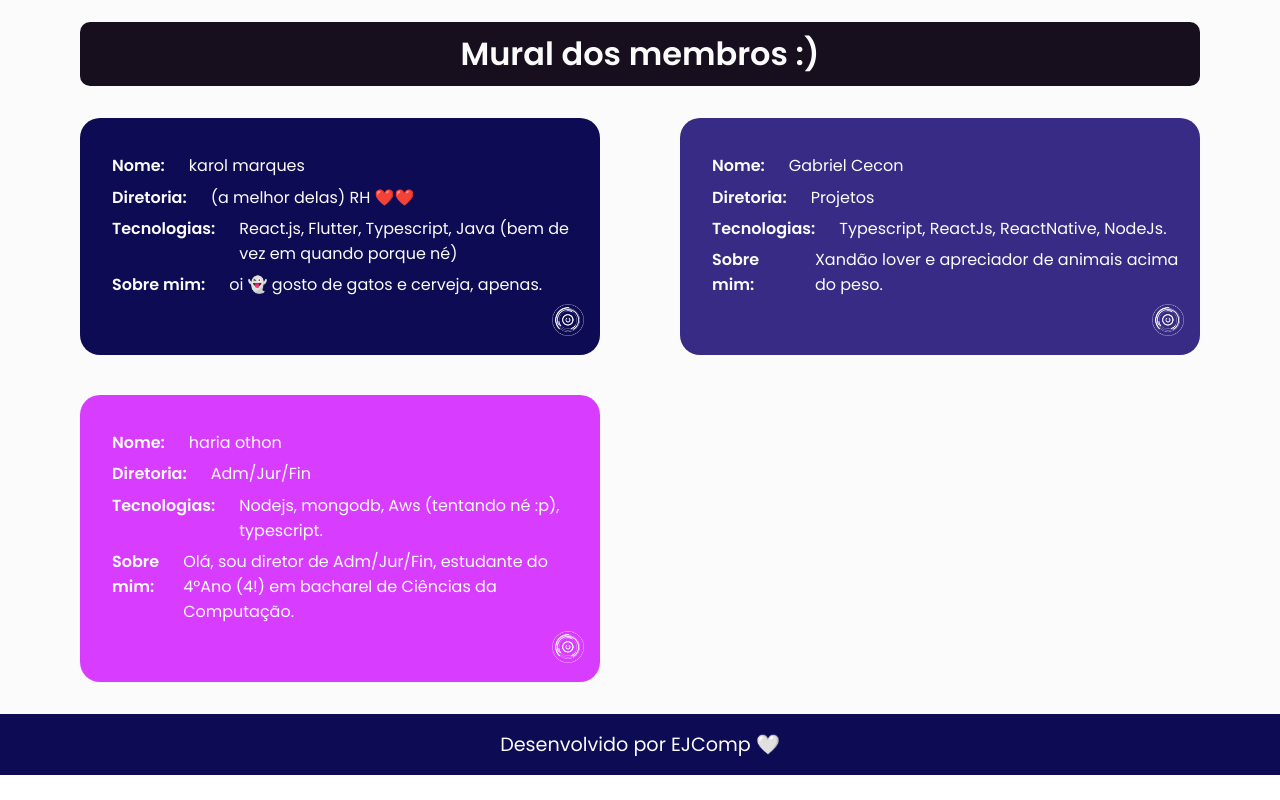
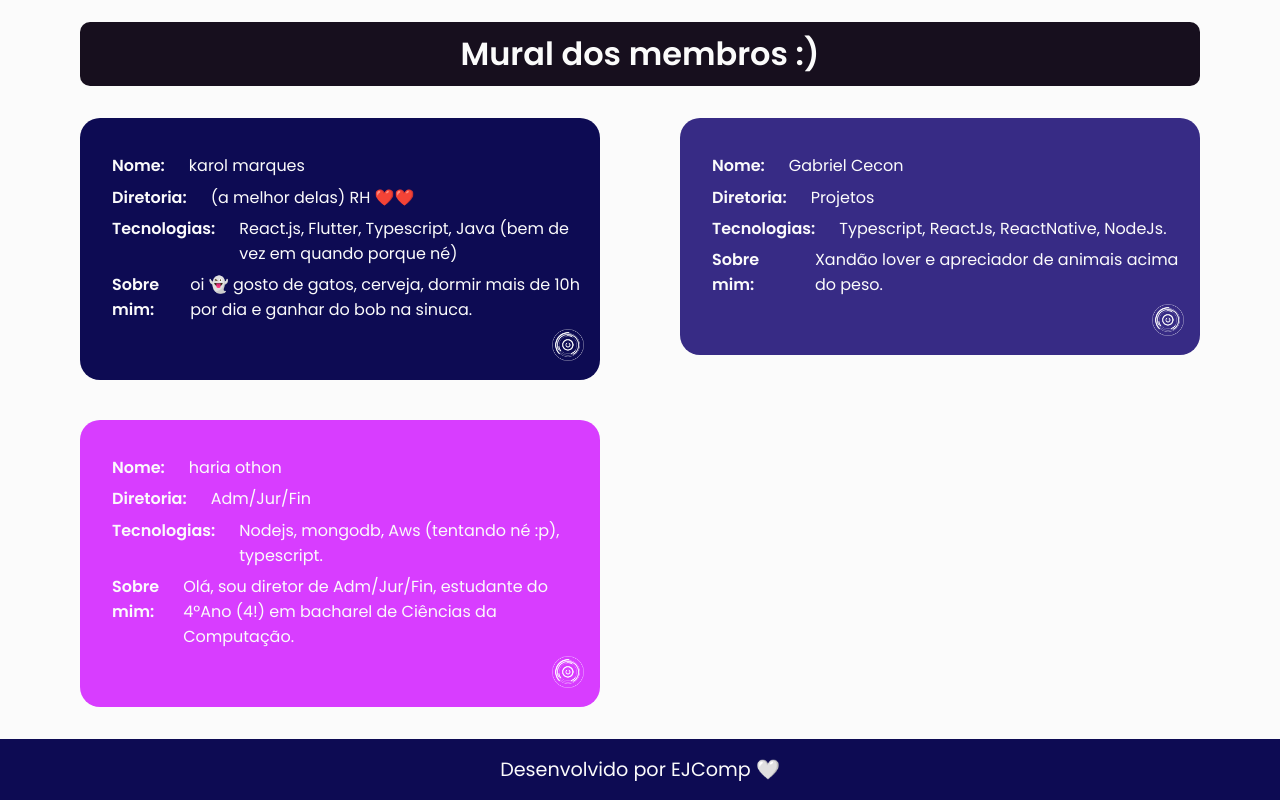
Before and after one commit to ejcompunesp/hacktoberfest2022, a React (Create React App) app: page / in a window 1280 px wide. Shown: the part 810-1610 px from the top of the page. Before the commit the page ends 1585 px from the top, so only its background shows below. Built offline with nearby package versions, Linux system fonts and the light colour scheme.

Commit message:
update description

```diff
--- a/src/mural.ts
+++ b/src/mural.ts
@@ -11,7 +11,7 @@ export const members: memberType[] = [
     diretoria: "(a melhor delas) RH ❤️️❤️️",
     tecnologias:
       "React.js, Flutter, Typescript, Java (bem de vez em quando porque né)",
-    sobreMim: "oi 👻 gosto de gatos e cerveja, apenas.",
+    sobreMim: "oi 👻 gosto de gatos, cerveja, dormir mais de 10h por dia e ganhar do bob na sinuca.",
   },
   {
     nome: "haria othon",
```
